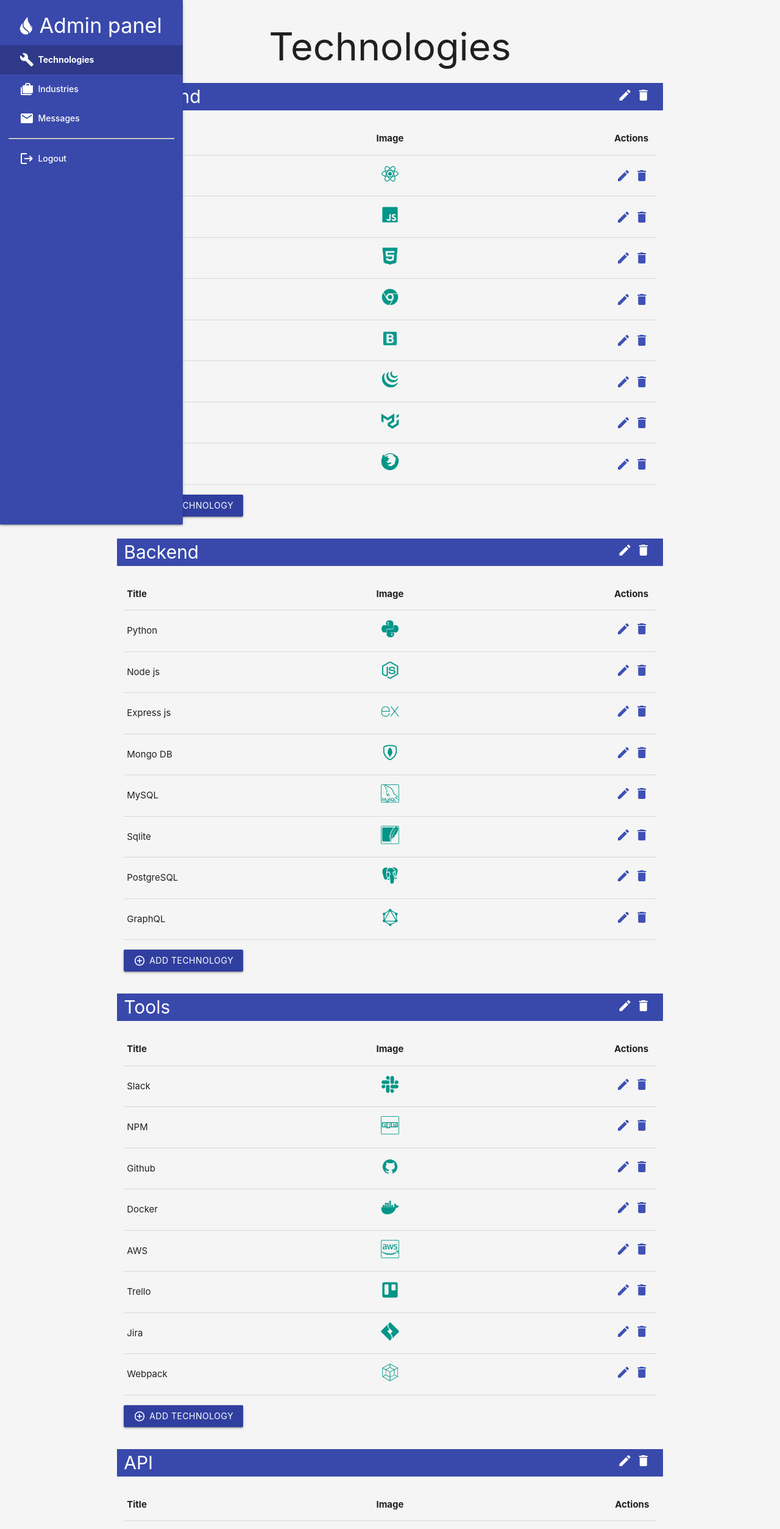
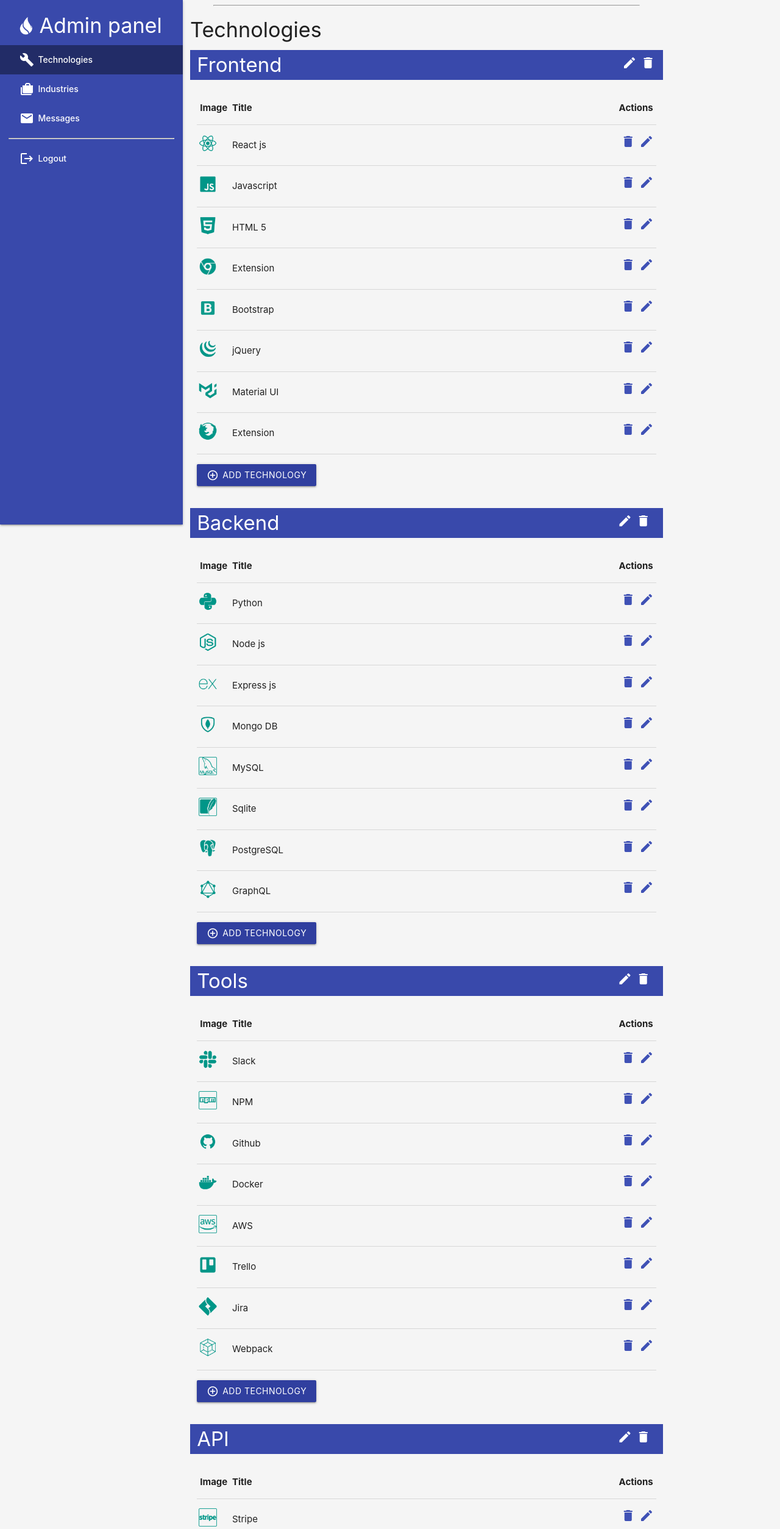
Before and after one commit to igorg-rc/admin_panel_react, a React (Create React App) app: page /technologies in a window 1280 px wide. Shown: the top 2507 px of the page at 61% size. Built offline with nearby package versions, Linux system fonts and the light colour scheme.

Commit message:
change table layout in technologies block

```diff
--- a/src/components/Layout/Layout.css
+++ b/src/components/Layout/Layout.css
@@ -12,8 +12,9 @@ i.material-icons, .img-logo {
   padding: 0%;
 }
 
+
 span.category-title {
-  font-size: 2rem;
+  font-size: 2.2rem;
   /* padding: 0.5rem 0; */
 }
 
@@ -22,8 +23,11 @@ span.category-title {
 }
 
 .active {
-  font-weight: bold !important;
-  background: rgba(0,0,0, 0.2);
+  background: rgba(0,0,0, 0.4);
+}
+
+ul li a:hover {
+  background: rgba(0,0,0, 0.3) !important;
 }
 
 hr {
@@ -33,13 +37,13 @@ hr {
 }
 
 /* === Sidenav overlapping fixing === */
-/* header, main, footer {
-  padding-left: 240px;
+header, main, footer {
+  padding-left: 120px;
 }
 
 header {
   display: block;
-}  */
+}
 /* =================================== */
 
 @media only screen and (max-width : 992px) {
--- a/src/components/Pages/Technologies/Technologies.css
+++ b/src/components/Pages/Technologies/Technologies.css
@@ -1,5 +1,35 @@
+/* #tech-title {
+  border-bottom: 1px solid black;
+  width: 200px !important;
+} */
+
+hr {
+  background-color: red;
+}
+
+/* td.td-icons {
+  margin-right: 0% !important;
+} */
+
+th.img-column {
+  width: 7% !important;
+}
+
+th.th-title {
+  margin-left: 5vw;
+}
+
+td.td-actions {
+  margin-right: -0.6vw;
+}
+
 td img {
   width: 30px;
+  margin-left: -0.2vw;
+}
+
+td span {
+  /* margin-left: -0.3vw; */
 }
 
 .add-technology-btn {
@@ -15,8 +45,6 @@ td img {
   box-shadow: none !important;
   transition: all 0.3s ease-in-out;
 }
-
-
 
 a i.material-icons:hover {
   color: #009688;
--- a/src/components/Pages/Technologies/Technologies.js
+++ b/src/components/Pages/Technologies/Technologies.js
@@ -6,12 +6,12 @@ import './Technologies.css'
 export default function Technologies() {
 	const frontendList = technologies.frontend.map(technology => {
 		return	<tr>
-							<td style={{ marginLeft: '10vw' }}>{technology.title}</td>
-							<td className="center"><img className="tech-icon" src={technology.imgUrl} alt={technology.title}></img></td>
-							<td className="right-align">
+							<td><img className="tech-icon" src={technology.imgUrl} alt={technology.title}></img></td>
+							<td><span>{technology.title}</span></td>
+							<td className="right td-actions">
 								<div>
-									<a className="indigo-text"><i className="material-icons waves-effect waves-light actions">create</i></a>
-									<a className="indigo-text"><i className="material-icons waves-effect waves-light actions">delete</i></a>
+									<a className="indigo-text right"><i className="material-icons actions">create</i></a>
+									<a className="indigo-text right"><i className="material-icons actions">delete</i></a>
 								</div>
 							</td>
 						</tr>
@@ -19,12 +19,12 @@ export default function Technologies() {
 
 	const backendList = technologies.backend.map(technology => {
 		return	<tr>
-							<td>{technology.title}</td>
-							<td className="center"><img className="tech-icon" src={technology.imgUrl} alt={technology.title}></img></td>
-							<td className="right-align">
+							<td><img className="tech-icon" src={technology.imgUrl} alt={technology.title}></img></td>
+							<td><span>{technology.title}</span></td>
+							<td className="right td-actions">
 								<div>
-									<a className="indigo-text"><i className="material-icons">create</i></a>
-									<a className="indigo-text"><i className="material-icons">delete</i></a>
+									<a className="indigo-text right"><i className="material-icons actions">create</i></a>
+									<a className="indigo-text right"><i className="material-icons actions">delete</i></a>
 								</div>
 							</td>
 						</tr>
@@ -32,12 +32,12 @@ export default function Technologies() {
 
 	const toolsList = technologies.tools.map(technology => {
 		return	<tr>
-							<td>{technology.title}</td>
-							<td className="center"><img className="tech-icon" src={technology.imgUrl} alt={technology.title}></img></td>
-							<td className="right-align">
+							<td><img className="tech-icon" src={technology.imgUrl} alt={technology.title}></img></td>
+							<td><span>{technology.title}</span></td>
+							<td className="right td-actions">
 								<div>
-									<a className="indigo-text"><i className="material-icons">create</i></a>
-									<a className="indigo-text"><i className="material-icons">delete</i></a>
+									<a className="indigo-text right"><i className="material-icons actions">create</i></a>
+									<a className="indigo-text right"><i className="material-icons actions">delete</i></a>
 								</div>
 							</td>
 						</tr>
@@ -45,12 +45,12 @@ export default function Technologies() {
 
 	const apiList = technologies.api.map(technology => {
 		return	<tr>
-							<td>{technology.title}</td>
-							<td className="center"><img className="tech-icon" src={technology.imgUrl} alt={technology.title}></img></td>
-							<td className="right-align">
+							<td><img className="tech-icon" src={technology.imgUrl} alt={technology.title}></img></td>
+							<td><span>{technology.title}</span></td>
+							<td className="right td-actions">
 								<div>
-									<a className="indigo-text"><i className="material-icons">create</i></a>
-									<a className="indigo-text"><i className="material-icons">delete</i></a>
+									<a className="indigo-text right"><i className="material-icons actions">create</i></a>
+									<a className="indigo-text right"><i className="material-icons actions">delete</i></a>
 								</div>
 							</td>
 						</tr>
@@ -58,7 +58,8 @@ export default function Technologies() {
 
 	return (
 		<div className="">
-			<h1 className="page-title">Technologies</h1>
+			<h4 id="tech-title" className="page-title left">Technologies</h4>
+			<hr />
 			<div className="row">
 				<div className="col s12 grey lighten-4">
 					<div className="content">
@@ -69,7 +70,7 @@ export default function Technologies() {
 										<span className="category-title white-text left">Frontend</span>
 									</div>
 									<div className="col s6">
-										<div className="right" style={{ marginRight: '0.2vw' }}>
+										<div className="right" style={{ marginRight: '-0.4vw' }}>
 											<a className="white-text"><span className="title-icons"><i className="material-icons">create</i></span></a>
 											<a className="white-text"><span className="title-icons"><i className="material-icons">delete</i></span></a>
 										</div>
@@ -80,9 +81,9 @@ export default function Technologies() {
 							<table className="">
 								<thead>
 									<tr>
-										<th className="left">Title</th>
-										<th className="center">Image</th>
-										<th style={{ marginRight: '0.6vw' }} className="right">Actions</th>
+										<th className="img-column th-img">Image</th>
+										<th className="th-title">Title</th>
+										<th className="right">Actions</th>
 									</tr>
 								</thead>
 
@@ -120,9 +121,9 @@ export default function Technologies() {
 							<table className="">
 								<thead>
 									<tr>
-										<th className="left">Title</th>
-										<th className="center">Image</th>
-										<th style={{ marginRight: '0.6vw' }} className="right">Actions</th>
+										<th className="img-column th-img">Image</th>
+										<th className="th-title">Title</th>
+										<th className="right">Actions</th>
 									</tr>
 								</thead>
 
@@ -159,9 +160,9 @@ export default function Technologies() {
 							<table className="">
 								<thead>
 									<tr>
-										<th className="left">Title</th>
-										<th className="center">Image</th>
-										<th style={{ marginRight: '0.6vw' }} className="right">Actions</th>
+										<th className="img-column th-img">Image</th>
+										<th className="th-title">Title</th>
+										<th className="right">Actions</th>
 									</tr>
 								</thead>
 
@@ -198,9 +199,9 @@ export default function Technologies() {
 							<table className="">
 								<thead>
 									<tr>
-										<th className="left">Title</th>
-										<th className="center">Image</th>
-										<th style={{ marginRight: '0.5vw' }} className="right">Actions</th>
+										<th className="img-column th-img">Image</th>
+										<th className="th-title">Title</th>
+										<th className="right">Actions</th>
 									</tr>
 								</thead>
 
```
